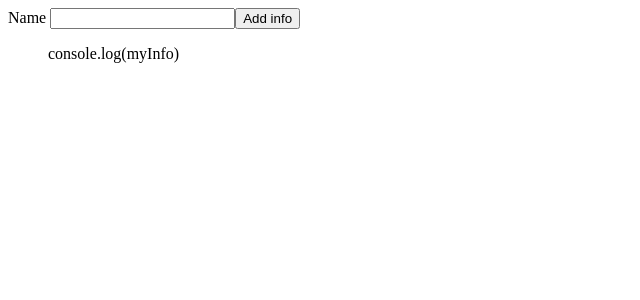
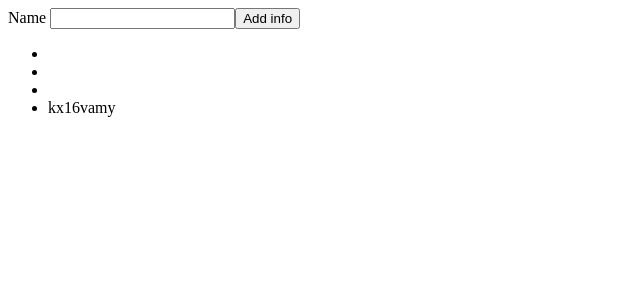
Before and after one commit to Sawaian/cv-project, a React (Create React App) app: page / in a window 1280 px wide. Shown: the top 300 px of the page, without its empty margins (0-640 px from the left). Built offline with nearby package versions, Linux system fonts and the light colour scheme.

Commit message:
Will need to create separate states and concatenate.

```diff
--- a/src/Components/Overview.js
+++ b/src/Components/Overview.js
@@ -6,7 +6,10 @@ const Overview = (props) => {
 
 return (
     <ul>
-        console.log(myInfo)
+        { Object.entries(myInfo).map(([key, value]) => {
+        return <li>{value}</li>
+        })}
+
     </ul>
     );
 }
```
